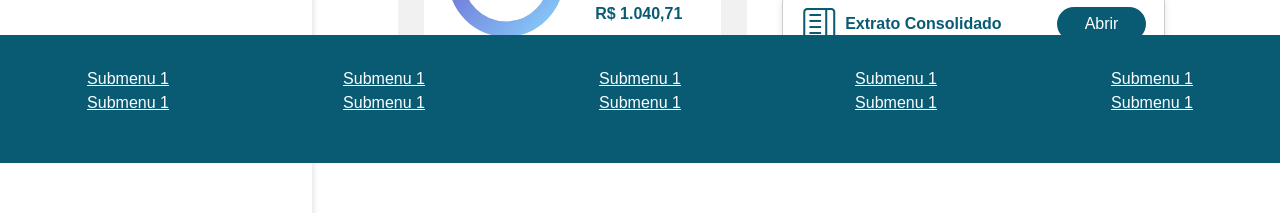
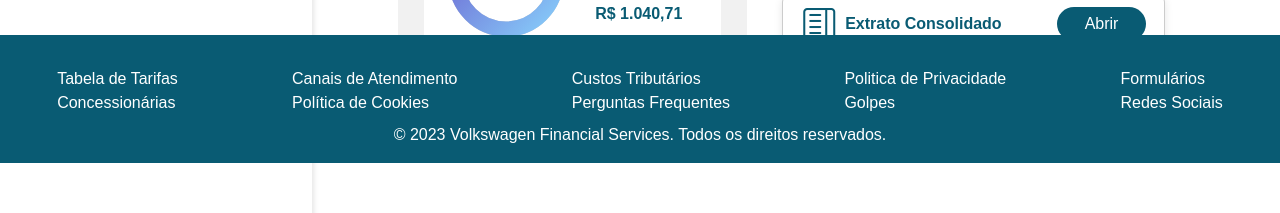
Before and after one commit to christiananjos/Projeto, an Angular app in the folder Poc-Volks/: page / in a window 1280 px wide. Shown: the part 637-850 px from the top of the page. Built offline with nearby package versions, Linux system fonts and the light colour scheme.

Commit message:
finalização do footer

```diff
--- a/Poc-Volks/src/app/app.component.html
+++ b/Poc-Volks/src/app/app.component.html
@@ -222,34 +222,37 @@
     <div style="display: flex; justify-content: space-around;">
       <div>
       <ul style="list-style: none; padding:0;">
-          <li><a href="#" style="color: white;">Submenu 1</a></li>
-          <li><a href="#" style="color: white;">Submenu 1</a></li>
+        <li><a href="#" style="color: white; text-decoration: none;">Tabela de Tarifas</a></li>
+        <li><a href="#" style="color: white; text-decoration: none;">Concessionárias</a></li>
       </ul>
       </div>
       <div>
       <ul style="list-style: none; padding:0;">
-          <li><a href="#" style="color: white;">Submenu 1</a></li>
-          <li><a href="#" style="color: white;">Submenu 1</a></li>
+        <li><a href="#" style="color: white; text-decoration: none;">Canais de Atendimento</a></li>
+        <li><a href="#" style="color: white; text-decoration: none;">Política de Cookies</a></li>
       </ul>
       </div>
       <div>
       <ul style="list-style: none; padding:0;">
-          <li><a href="#" style="color: white;">Submenu 1</a></li>
-          <li><a href="#" style="color: white;">Submenu 1</a></li>
+        <li><a href="#" style="color: white; text-decoration: none;">Custos Tributários</a></li>
+        <li><a href="#" style="color: white; text-decoration: none;">Perguntas Frequentes</a></li>
       </ul>
       </div>
       <div>
       <ul style="list-style: none; padding:0;">
-          <li><a href="#" style="color: white;">Submenu 1</a></li>
-          <li><a href="#" style="color: white;">Submenu 1</a></li>
+        <li><a href="#" style="color: white; text-decoration: none;">Politica de Privacidade</a></li>
+        <li><a href="#" style="color: white; text-decoration: none;">Golpes</a></li>
       </ul>
       </div>
       <div>
       <ul style="list-style: none; padding:0;">
-          <li><a href="#" style="color: white;">Submenu 1</a></li>
-          <li><a href="#" style="color: white;">Submenu 1</a></li>
+        <li><a href="#" style="color: white; text-decoration: none;">Formulários</a></li>
+        <li><a href="#" style="color: white; text-decoration: none;">Redes Sociais</a></li>
       </ul>
       </div>
+    </div>
+    <div class="copy">
+      <p style="color: white;">&copy; 2023 Volkswagen Financial Services. Todos os direitos reservados.</p>
     </div>
   </footer>
 
```
Lines whose indentation alone changed are shown as unchanged.
